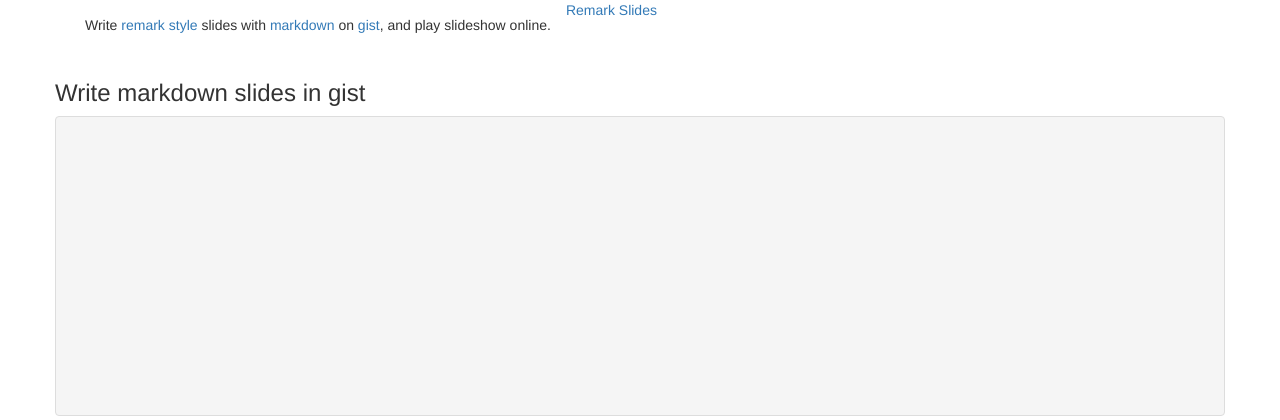
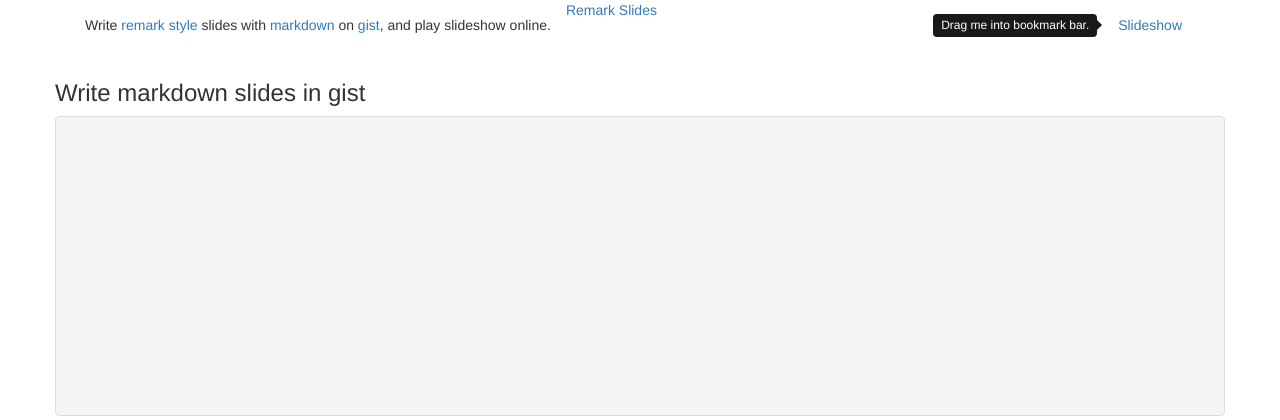
Before and after one commit to greatghoul/remarks, a Flask app: template templates/index.html in a window 1280 px wide. Shown: the top 420 px of the page. Run offline with Flask 2, Linux system fonts and the light colour scheme; the template is opened without the code that fills it, so the values that code supplies are empty; some libraries are stand-ins or nearby versions.

Commit message:
Add bookmarklet

```diff
--- a/templates/layout.html
+++ b/templates/layout.html
@@ -12,6 +12,10 @@
                 <div class="container">
                     <a class="brand" href="#">Remark Slides</a>
                     <span class="navbar-text">Write <a href="https://github.com/gnab/remark">remark style</a> slides with <a href="http://wowubuntu.com/markdown/">markdown</a> on <a href="https://gist.github.com">gist</a>, and play slideshow online. </span>
+
+                    <form class="navbar-form pull-right">
+                        <a href="javascript:(function(){var gist_id=document.location.pathname.replace(/.*\//g,'');window.open('http://remarks.sinaapp.com/s/'+gist_id,'_blank','width=600,height=400');})()" class="btn btn-link" data-toggle="tooltip" data-placement="left" data-trigger="manual" title="Drag me into bookmark bar." data-original-title="Tooltip on bottom"></i>Slideshow</a>
+                    </form>
                 </div>
             </div>
         </div>
@@ -23,6 +27,11 @@
         <script src="http://code.jquery.com/jquery-1.9.1.min.js"></script>
         <script src="http://code.jquery.com/jquery-migrate-1.1.1.min.js"></script>
         <script src="//netdna.bootstrapcdn.com/twitter-bootstrap/2.3.1/js/bootstrap.min.js"></script>
+        <script type="text/javascript">
+            $(function() {
+                $('[data-toggle=tooltip]').tooltip('show');
+            });
+        </script>
         {% block scripts %}{% endblock %}
     </body>
 </html>
```
